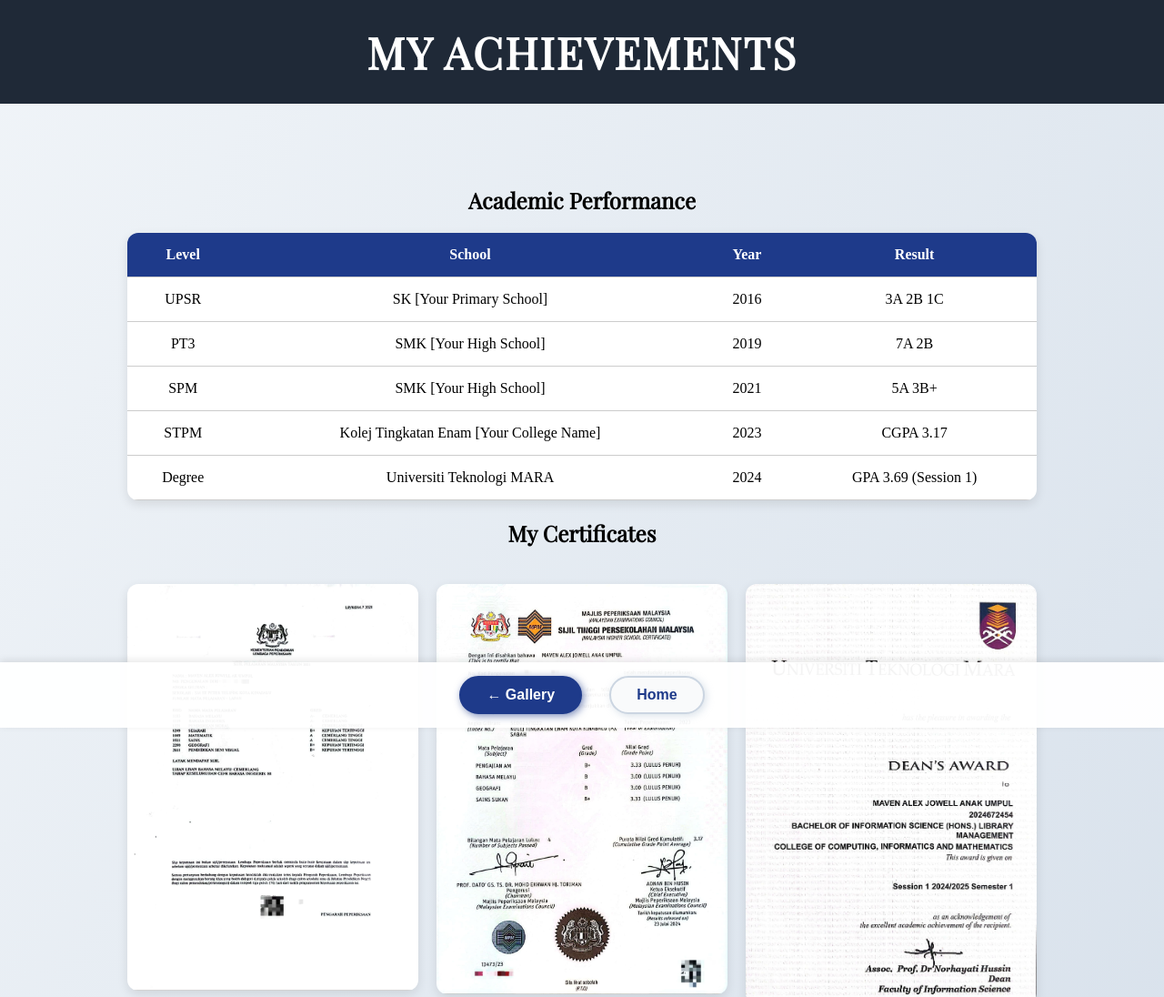
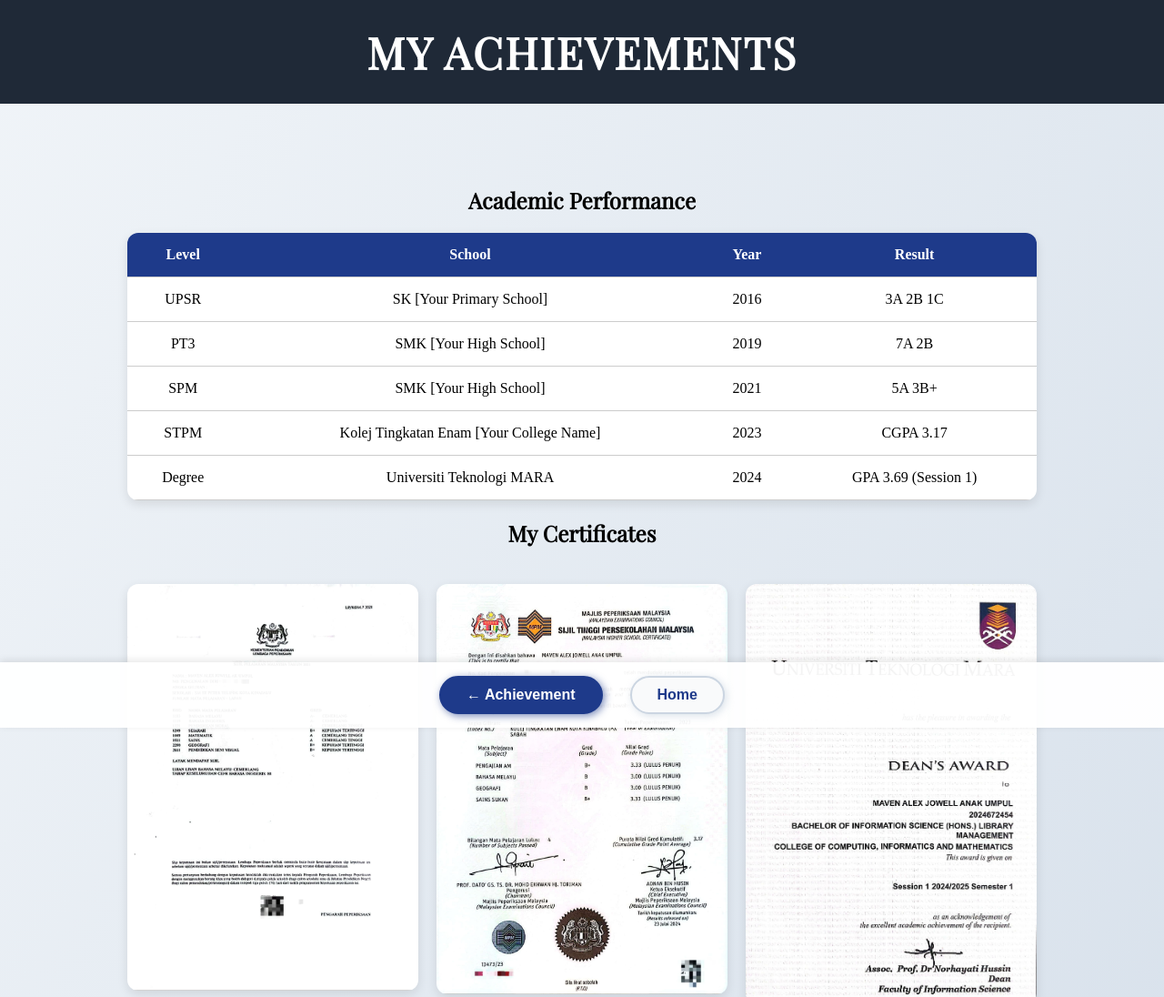
Before and after one commit to mavenalexjowell/my-website, a plain HTML site: page education.html in a window 1280 px wide. Shown: the top 1096 px of the page at 91% size. Drawn offline with nearby package versions, Linux system fonts and the light colour scheme.

```diff
--- a/education.html
+++ b/education.html
@@ -203,7 +203,7 @@
   </main>
 
   <footer>
-    <a href="gallery.html" class="button">← Gallery</a>
+    <a href="achievement.html" class="button">← Achievement</a>
     <a href="index.html" class="button home">Home</a>
   </footer>
 
```
